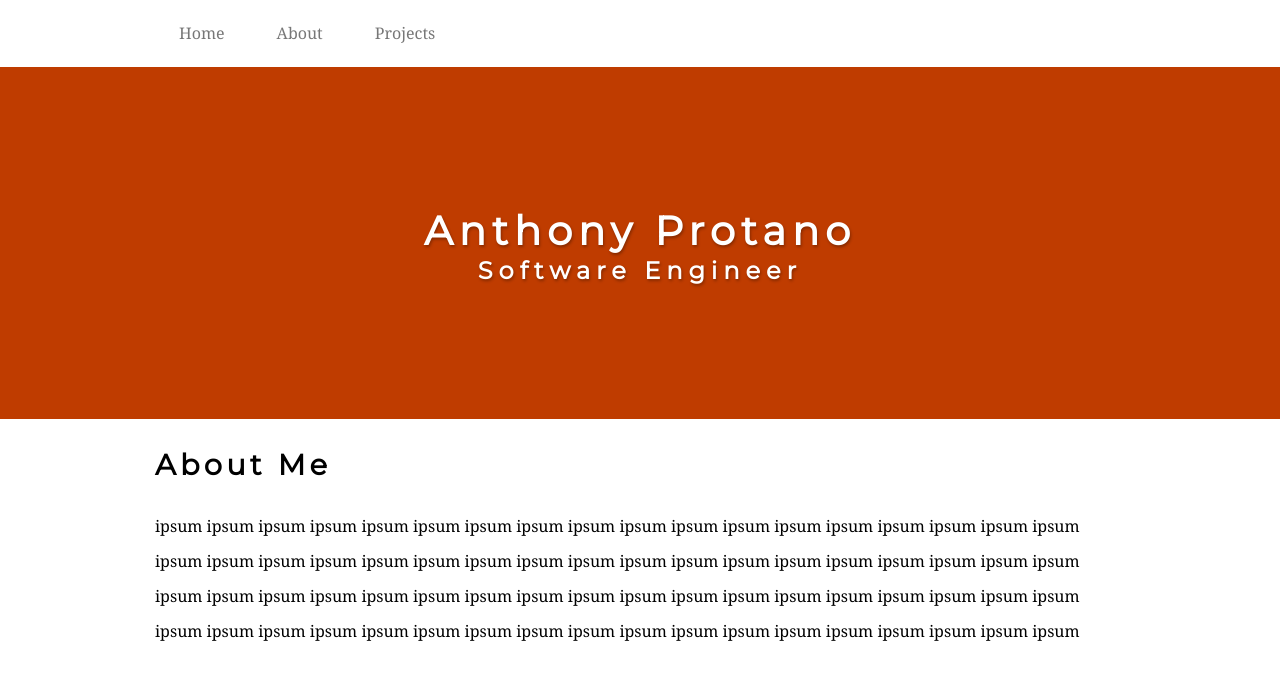
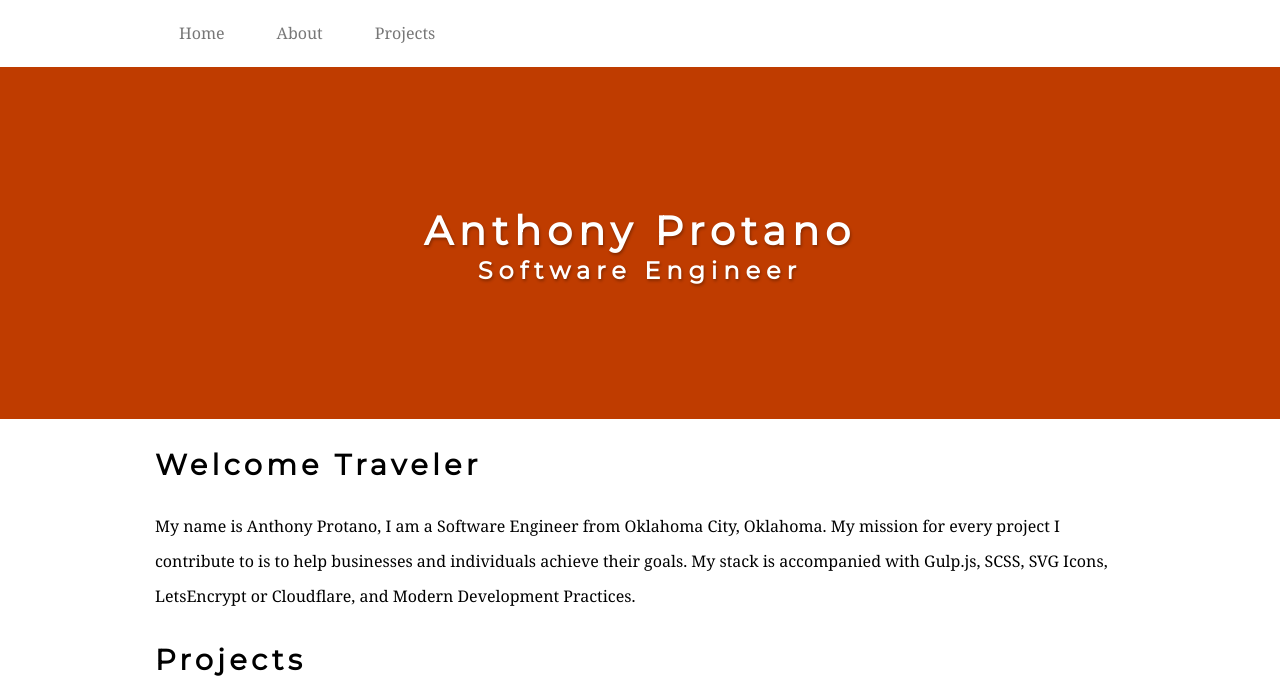
Before and after one commit to DeQuasar/Portfolio, a website: page index.html in a window 1280 px wide. Shown: the top 678 px of the page. Drawn offline with Linux system fonts and the light colour scheme; some icons are missing.

Commit message:
Added a proper about section

```diff
--- a/index.html
+++ b/index.html
@@ -2,12 +2,11 @@
 <html lang="en">
     <head>
         <meta charset="UTF-8">
-        <meta http-equiv="Content-Type" content="text/html; charset=utf-8" />
         <meta name="viewport" content="width=device-width, initial-scale=1">
-        <meta title="Anthony Protano's Portfolio">
-        <meta description="Anthony Protano's Portfolio containing his Github, LinkedIn, Facebook, Email, and most recent projects.">
+        <meta name="description" content="Anthony Protano's Portfolio containing relevant projects relating to Software Engineering,
+        his Github, LinkedIn, Facebook, Email, and most recent projects. His Portfolio also includes his most up to date resume.">
 
-        <title>Anthony Protano's Portfolio</title>
+        <title>Anthony Protano's - Software Engineer</title>
 
         <!-- Libraries -->
         <link href="https://fonts.googleapis.com/css?family=Cardo|Montserrat" rel="stylesheet">
@@ -51,17 +50,16 @@
 
             <section id="about">
                 <div class="container">
-                    <header>
-                        <h2>About Me</h2>
-                    </header>
                     <div>
-                        <p>ipsum ipsum ipsum ipsum ipsum ipsum ipsum ipsum ipsum ipsum
-                            ipsum ipsum ipsum ipsum ipsum ipsum ipsum ipsum ipsum ipsum
-                            ipsum ipsum ipsum ipsum ipsum ipsum ipsum ipsum ipsum ipsum ipsum
-                            ipsum ipsum ipsum ipsum ipsum ipsum ipsum ipsum ipsum ipsum ipsum
-                            ipsum ipsum ipsum ipsum ipsum ipsum ipsum ipsum ipsum ipsum
-                            ipsum ipsum ipsum ipsum ipsum ipsum ipsum ipsum ipsum
-                            ipsum ipsum ipsum ipsum ipsum ipsum ipsum ipsum ipsum ipsum ipsum </p>
+                        <header>
+                            <h2>Welcome Traveler</h2>
+                        </header>
+
+                        <p>
+                            My name is Anthony Protano, I am a Software Engineer from Oklahoma City, Oklahoma.
+                            My mission for every project I contribute to is to help businesses and individuals achieve their goals. My stack is accompanied with
+                            Gulp.js, SCSS, SVG Icons, LetsEncrypt or Cloudflare, and Modern Development Practices.
+                        </p>
                     </div>
                 </div>
             </section>
```
